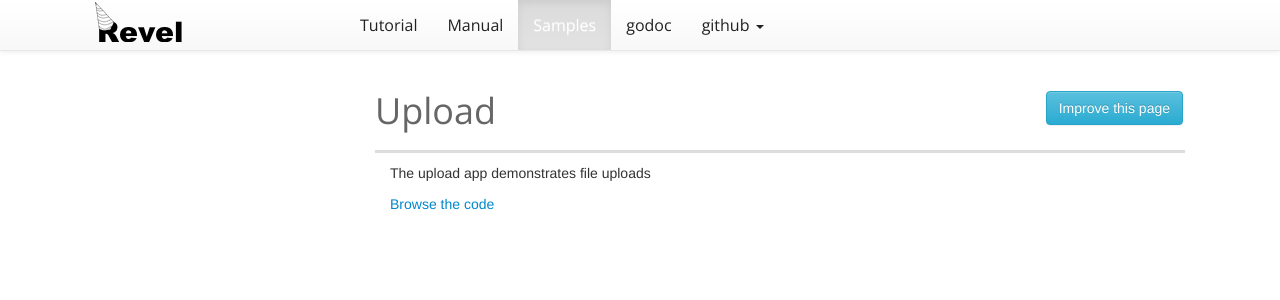
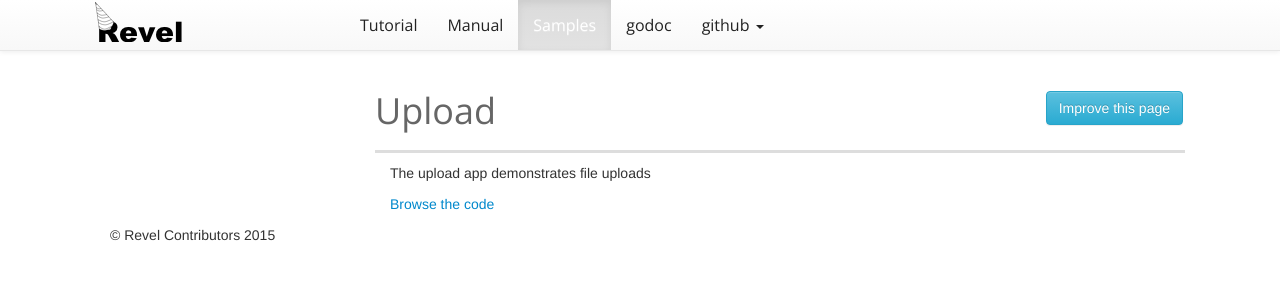
Before and after one commit to revel/revel.github.io, a Jekyll site: the page built from samples/upload.md, in a window 1280 px wide. Shown: the top 300 px of the page. Built offline with Jekyll 4.4.1, drawn with Linux system fonts in a browser that asks for light colours; nearby versions of some CDN libraries.

Commit message:
Adding footer include for later mod

```diff
--- /dev/null
+++ b/_includes/footer.html
@@ -0,0 +1,3 @@
+<footer>
+    <p>&copy; Revel Contributors 2015</p>
+</footer>
--- a/_layouts/manual.html
+++ b/_layouts/manual.html
@@ -114,6 +114,7 @@ nav:
           {{ content }}
         </div>
       </div>
+       {% include footer.html %}
     </div>
   </body>
 </html>
--- a/_layouts/samples.html
+++ b/_layouts/samples.html
@@ -54,6 +54,7 @@ nav:
           {{ content }}
         </div>
       </div>
+      {% include footer.html %}
     </div>
   </body>
 </html>
--- a/_layouts/tutorial.html
+++ b/_layouts/tutorial.html
@@ -45,6 +45,7 @@ nav:
           {{ content }}
         </div>
       </div>
+      {% include footer.html %}
     </div>
   </body>
 </html>
```
